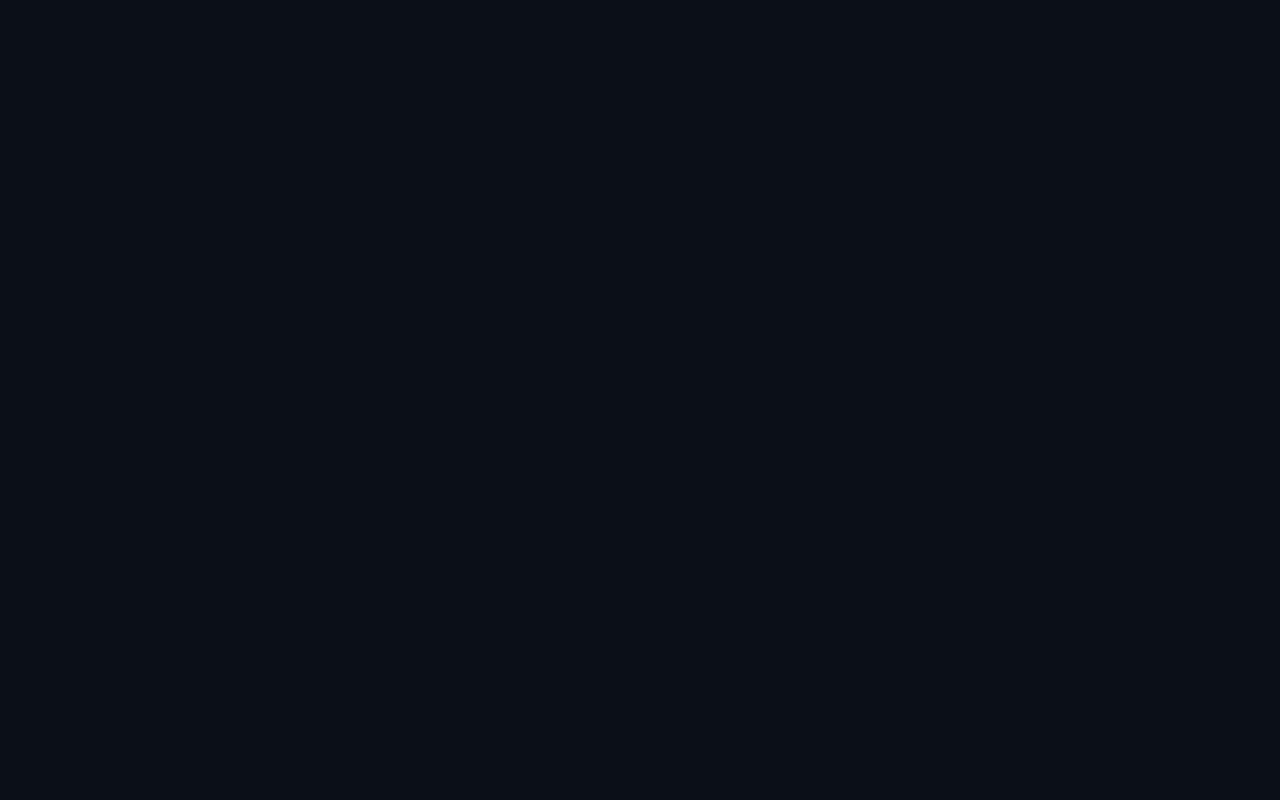
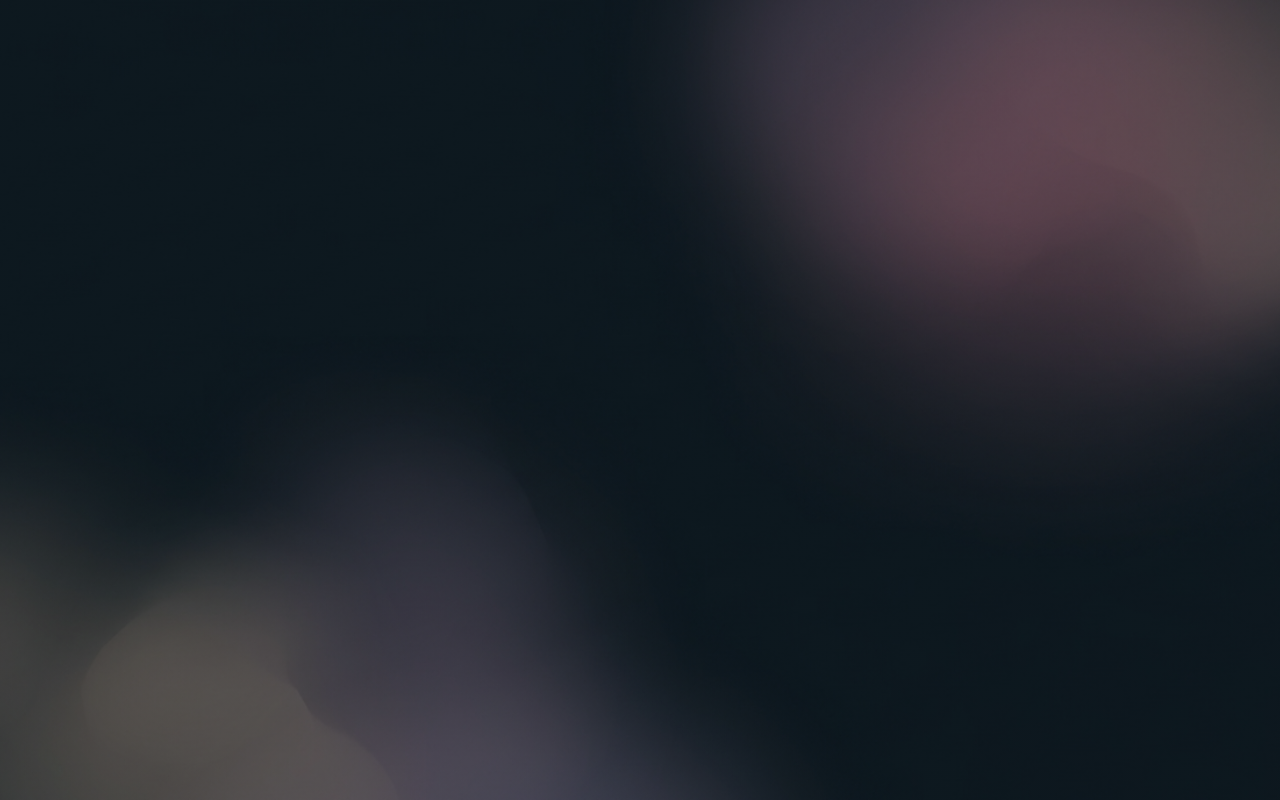
Before and after one commit to andreeagaldea/cv, a React (Vite) app: page / in a window 1280 px wide. Built offline with nearby package versions, Linux system fonts and the light colour scheme.

Commit message:
style(background): add background image with gradient overlay

```diff
--- a/src/index.css
+++ b/src/index.css
@@ -32,6 +32,12 @@
 
 body {
   background-color: var(--color-brand-bg);
+  background-image: linear-gradient(rgba(11, 19, 27, 0.55), rgba(11, 19, 27, 0.55)), url('/background.png');
+  background-size: cover;
+  background-position: center;
+  background-repeat: no-repeat;
+  background-attachment: fixed;
+
   color: var(--color-brand-light);
   font-family: system-ui, -apple-system, sans-serif;
   min-height: 100vh;
```
Also changed, not shown: public/background.png (added).
